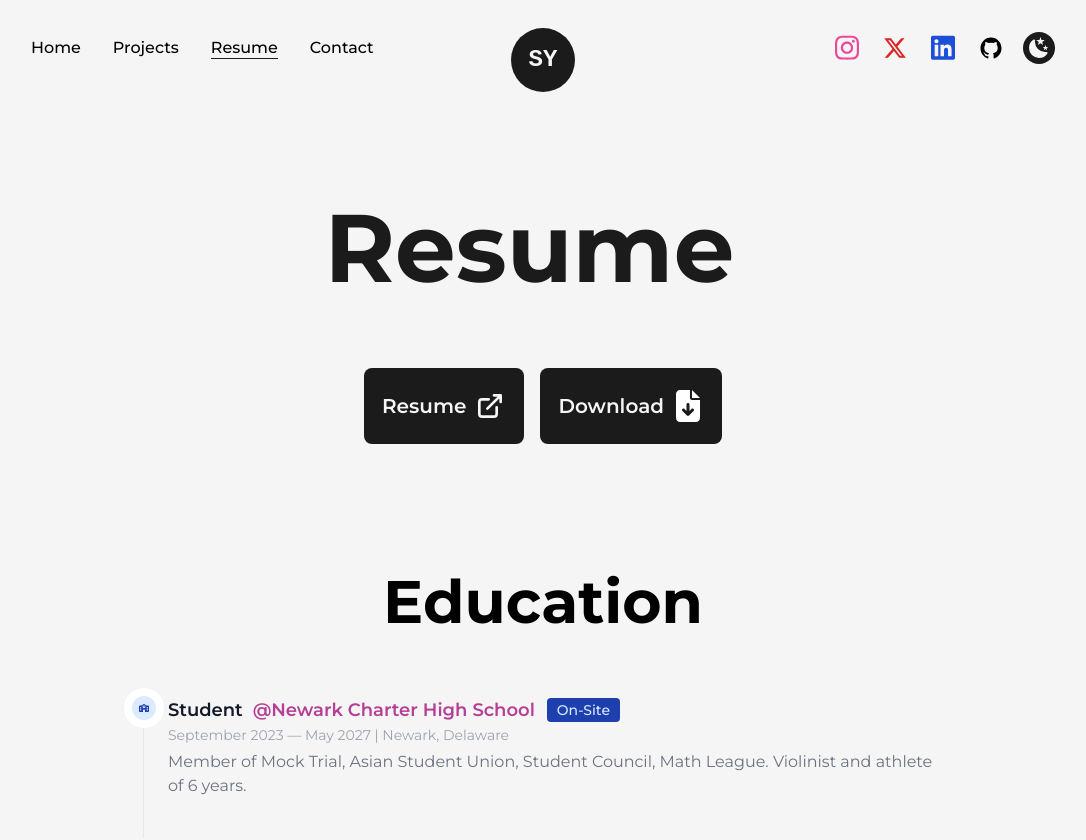
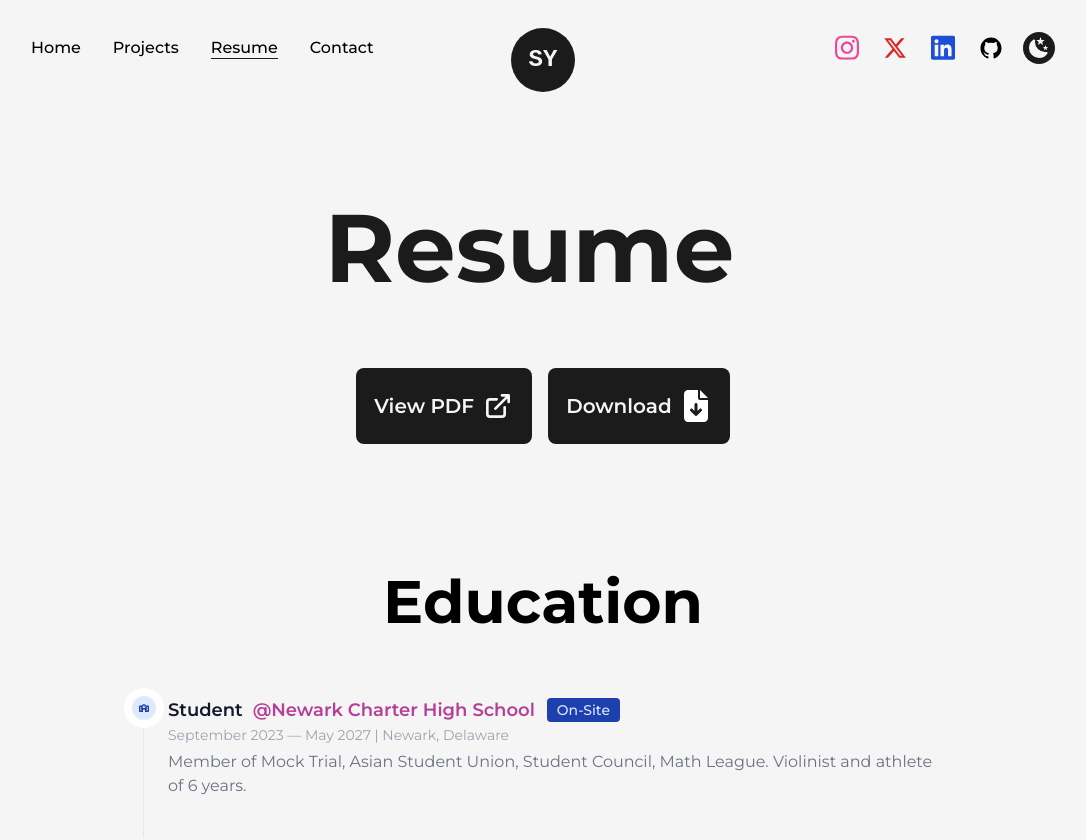
Before and after one commit to shriyanyamali/portfolio-v2, a Next.js app: page /resume in a window 1280 px wide. Shown: the top 840 px of the page, without its empty margins (97-1183 px from the left). Built offline with nearby package versions, Linux system fonts and the light colour scheme.

Commit message:
changed resume to view pdf

```diff
--- a/src/pages/resume.js
+++ b/src/pages/resume.js
@@ -62,7 +62,7 @@ const resume = () => {
               lg:p-4 lg:px-3 lg:text-sm lg:mt-4
               "
             >
-              Resume
+              View PDF
               <LinkArrow className={"ml-2 sm:ml-1"} style={{ width: "2rem" }} />
             </Link>
 
```
